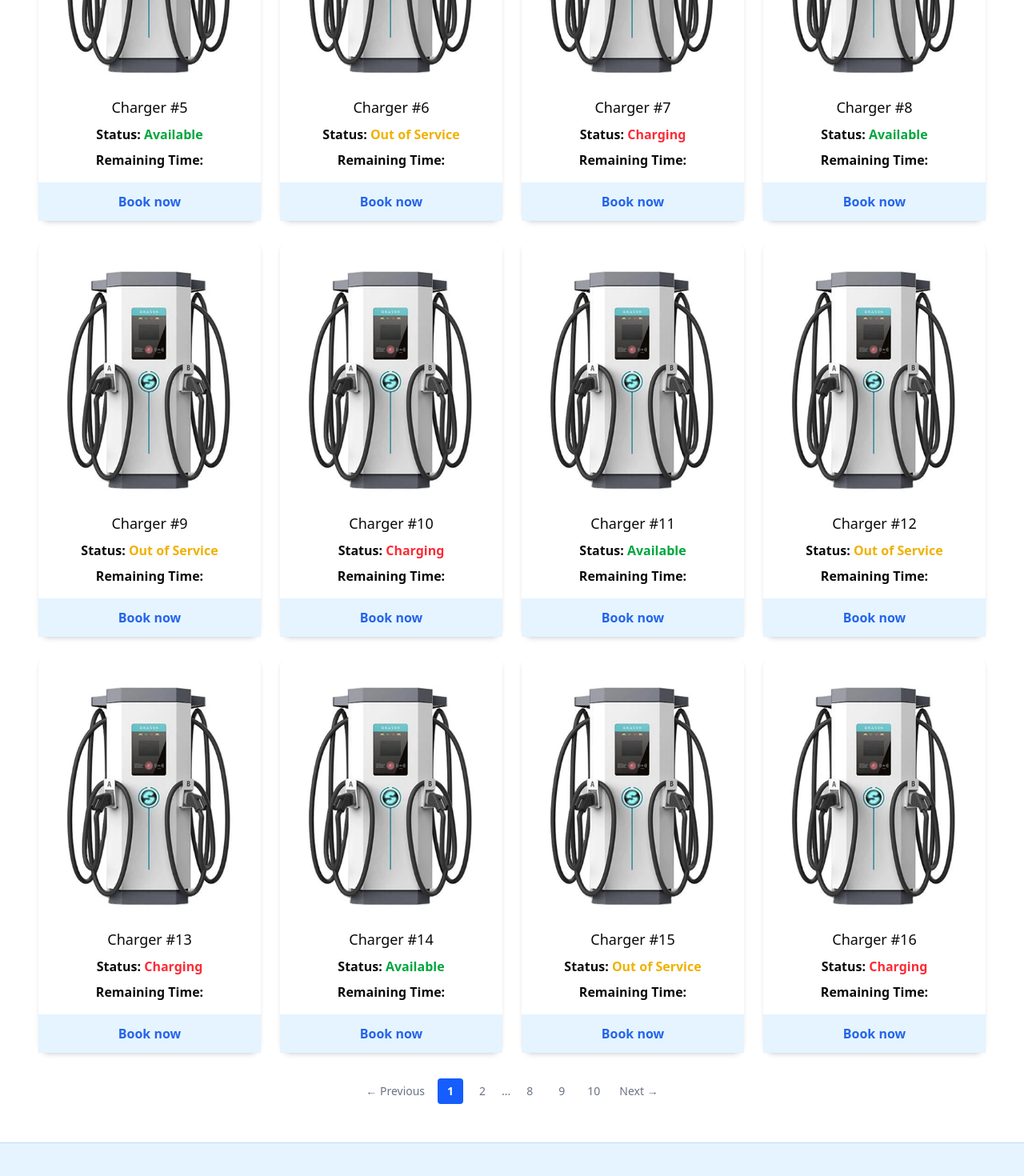
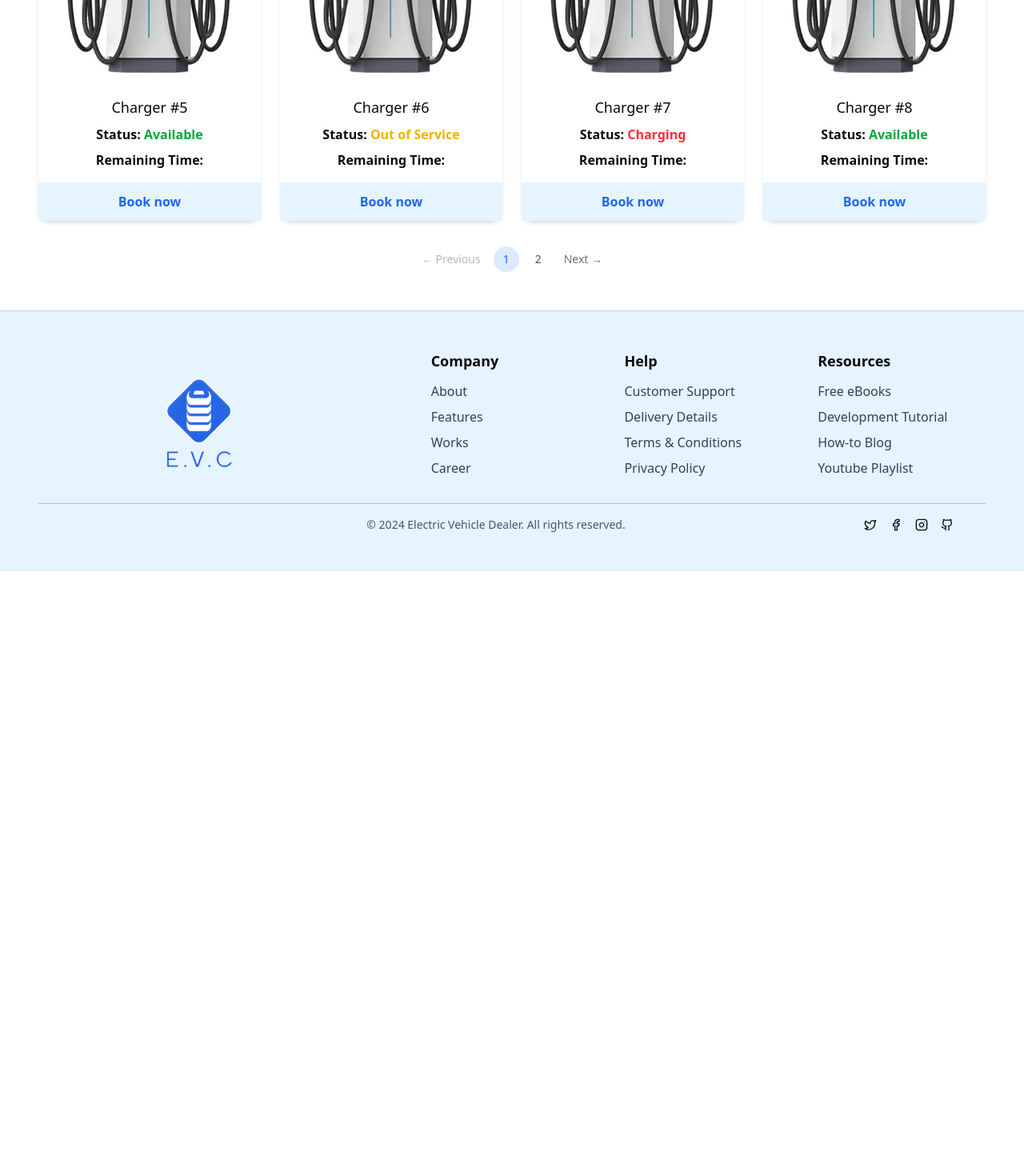
Before and after one commit to DatNguyen9240/FE_Electric_Vehicle_Dealer_Management_System, a React (Vite) app: page /booking in a window 1280 px wide. Shown: the part 1736-3206 px from the top of the page at 80% size. After the commit the page ends 2450 px from the top, so only its background shows below. Built offline with nearby package versions, Linux system fonts and the light colour scheme.

Commit message:
UI improvements

```diff
--- a/src/components/Admin/TableToolbar.tsx
+++ b/src/components/Admin/TableToolbar.tsx
@@ -19,18 +19,18 @@ const TableToolbar: React.FC<TableToolbarProps> = ({
     <input
       type="text"
       placeholder={searchPlaceholder}
-      className="border rounded-lg px-4 py-2 w-72 text-sm focus:outline-none focus:ring-2 focus:ring-blue-200"
+      className="border border-[#333333] rounded-lg px-7 py-1 w-72 text-sm focus:outline-none focus:ring-1 focus:ring-[#333333]"
       onChange={(e) => onSearchChange?.(e.target.value)}
     />
     <div className="flex gap-2">
       <button
-        className="flex items-center gap-2 border px-4 py-2 rounded-lg text-sm font-medium bg-white hover:bg-gray-50"
+        className="flex items-center gap-2 border px-5 py-1 rounded-lg text-sm font-medium bg-white hover:bg-[#333333] hover:text-white"
         onClick={onExport}
       >
         Export
       </button>
       <button
-        className="flex items-center gap-2 px-4 py-2 rounded-lg text-sm font-medium bg-blue-600 text-white hover:bg-blue-700"
+        className="flex items-center gap-2 px-7 py-1 rounded-lg text-sm font-medium bg-[#4094F7] text-white hover:bg-blue-500"
         onClick={onCreate}
       >
         <span className="text-lg">+</span> {createLabel}
--- a/src/components/Sections/Booking/ChargingListSection.tsx
+++ b/src/components/Sections/Booking/ChargingListSection.tsx
@@ -19,6 +19,14 @@ const stations = Array.from({ length: 16 }, (_, i) => ({
 
 const ChargingListSection: React.FC = () => {
   const [openModal, setOpenModal] = useState(false);
+  const [currentPage, setCurrentPage] = useState(1);
+  const itemsPerPage = 8;
+  const totalPages = Math.ceil(stations.length / itemsPerPage);
+
+  // Calculate which stations to show on current page
+  const startIndex = (currentPage - 1) * itemsPerPage;
+  const endIndex = startIndex + itemsPerPage;
+  const currentStations = stations.slice(startIndex, endIndex);
 
   return (
     <section className="w-full py-12 bg-white">
@@ -27,7 +35,7 @@ const ChargingListSection: React.FC = () => {
           Charging Station List
         </h2>
         <div className="grid grid-cols-1 sm:grid-cols-2 md:grid-cols-3 lg:grid-cols-4 gap-6 mb-8">
-          {stations.map((station) => (
+          {currentStations.map((station) => (
             <ChargingStationCard
               key={station.id}
               {...station}
@@ -35,7 +43,11 @@ const ChargingListSection: React.FC = () => {
             />
           ))}
         </div>
-        <Pagination />
+        <Pagination
+          currentPage={currentPage}
+          totalPages={totalPages}
+          onPageChange={setCurrentPage}
+        />
         <BookingModal open={openModal} onClose={() => setOpenModal(false)} />
       </div>
     </section>
--- a/src/components/Sections/Booking/Modal/BookingModal.tsx
+++ b/src/components/Sections/Booking/Modal/BookingModal.tsx
@@ -208,7 +208,7 @@ const BookingModal: React.FC<BookingModalProps> = ({ open, onClose }) => {
                           t.disabled
                             ? "bg-gray-100 text-gray-400 cursor-not-allowed"
                             : t.time === selectedTime
-                            ? "bg-blue-600 text-white border-blue-600"
+                            ? "bg-[#2465EA] text-white border-blue-600"
                             : "bg-white text-blue-600 border-blue-600 hover:bg-blue-50"
                         }`}
                     >
@@ -232,7 +232,7 @@ const BookingModal: React.FC<BookingModalProps> = ({ open, onClose }) => {
                   </button>
                   <button
                     type="submit"
-                    className="flex-1 py-1 rounded-lg bg-blue-600 text-white font-semibold"
+                    className="flex-1 py-1 rounded-lg bg-[#2465EA] text-white font-semibold"
                   >
                     Submit
                   </button>
--- a/src/components/Sections/Home/FeedbackSection.tsx
+++ b/src/components/Sections/Home/FeedbackSection.tsx
@@ -28,10 +28,10 @@ const FeedbackSection: React.FC = () => {
           {/* Button */}
           <div className="mb-10 md:mt-0 me-10">
             <a
-              href="#"
+              href="/contact"
               className="border-2 border-white text-white px-10 py-3 rounded-xl text-lg font-medium hover:bg-white hover:text-black transition"
             >
-              FILL FORM
+              Contact Us
             </a>
           </div>
         </div>
--- a/src/components/Ui/Pagination.tsx
+++ b/src/components/Ui/Pagination.tsx
@@ -1,20 +1,67 @@
 import React from "react";
 
-const Pagination: React.FC = () => (
+interface PaginationProps {
+  currentPage?: number;
+  totalPages?: number;
+  onPageChange?: (page: number) => void;
+}
+
+const Pagination: React.FC<PaginationProps> = ({
+  currentPage = 1,
+  totalPages = 10,
+  onPageChange
+}) => {
+  const handlePageChange = (page: number) => {
+    if (onPageChange) {
+      onPageChange(page);
+    }
+  };
+
+  const handlePrevious = () => {
+    if (currentPage > 1) {
+      handlePageChange(currentPage - 1);
+    }
+  };
+
+  const handleNext = () => {
+    if (currentPage < totalPages) {
+      handlePageChange(currentPage + 1);
+    }
+  };
+
+  return (
     <div className="flex items-center justify-center gap-2 text-gray-500 text-sm">
-    <button className="px-2 py-1 rounded hover:bg-gray-100">
+      <button
+        onClick={handlePrevious}
+        disabled={currentPage === 1}
+        className="px-2 py-1 rounded hover:bg-gray-100 disabled:opacity-50 disabled:cursor-not-allowed"
+      >
         &larr; Previous
       </button>
-    <button className="w-8 h-8 rounded bg-blue-600 text-white font-bold">
-      1
+
+      {Array.from({ length: totalPages }, (_, i) => i + 1).map((page) => (
+        <button
+          key={page}
+          onClick={() => handlePageChange(page)}
+          className={`w-8 h-8 rounded-full flex items-center justify-center text-sm font-medium transition-colors ${
+            currentPage === page
+              ? "bg-blue-100 text-blue-600"
+              : "text-gray-600 hover:bg-gray-100"
+          }`}
+        >
+          {page}
         </button>
-    <button className="w-8 h-8 rounded hover:bg-gray-100">2</button>
-    <span>...</span>
-    <button className="w-8 h-8 rounded hover:bg-gray-100">8</button>
-    <button className="w-8 h-8 rounded hover:bg-gray-100">9</button>
-    <button className="w-8 h-8 rounded hover:bg-gray-100">10</button>
-    <button className="px-2 py-1 rounded hover:bg-gray-100">Next &rarr;</button>
+      ))}
+
+      <button
+        onClick={handleNext}
+        disabled={currentPage === totalPages}
+        className="px-2 py-1 rounded hover:bg-gray-100 disabled:opacity-50 disabled:cursor-not-allowed"
+      >
+        Next &rarr;
+      </button>
     </div>
   );
+};
 
 export default Pagination;
--- a/src/pages/News.tsx
+++ b/src/pages/News.tsx
@@ -1,4 +1,4 @@
-import React from "react";
+import React, { useState } from "react";
 import Pagination from "@components/Ui/Pagination";
 
 const newsList = [
@@ -42,9 +42,90 @@ const newsList = [
       "JavaScript frameworks make development easy with extensive features and functionalities.",
     sourceLink: "#",
   },
+  {
+    title: "Electric Vehicle Charging Infrastructure Growth",
+    author: "John Smith",
+    date: "March 15, 2024",
+    image: "/post/01.png",
+    link: "#",
+    excerpt: "The electric vehicle charging infrastructure market is experiencing unprecedented growth...",
+    sourceLink: "#",
+  },
+  {
+    title: "Sustainable Energy Solutions for EV Charging",
+    author: "Sarah Johnson",
+    date: "March 10, 2024",
+    image: "/post/02.png",
+    link: "#",
+    excerpt: "Renewable energy sources are becoming increasingly important for EV charging stations...",
+    sourceLink: "#",
+  },
+  {
+    title: "Future of Electric Vehicle Technology",
+    author: "Mike Chen",
+    date: "March 5, 2024",
+    image: "/post/03.png",
+    link: "#",
+    excerpt: "Advancements in battery technology and charging speeds are revolutionizing the EV industry...",
+    sourceLink: "#",
+  },
+  {
+    title: "Government Incentives for EV Adoption",
+    author: "Lisa Wang",
+    date: "February 28, 2024",
+    image: "/post/04.png",
+    link: "#",
+    excerpt: "New government policies are making electric vehicles more accessible to consumers...",
+    sourceLink: "#",
+  },
+  {
+    title: "EV Charging Station Maintenance Best Practices",
+    author: "David Lee",
+    date: "February 20, 2024",
+    image: "/post/01.png",
+    link: "#",
+    excerpt: "Proper maintenance is crucial for ensuring optimal performance of EV charging stations...",
+    sourceLink: "#",
+  },
+  {
+    title: "Smart Grid Integration for EV Charging",
+    author: "Emma Wilson",
+    date: "February 15, 2024",
+    image: "/post/02.png",
+    link: "#",
+    excerpt: "Integrating EV charging stations with smart grid technology offers numerous benefits...",
+    sourceLink: "#",
+  },
+  {
+    title: "Wireless EV Charging Technology Advances",
+    author: "Alex Rodriguez",
+    date: "February 10, 2024",
+    image: "/post/03.png",
+    link: "#",
+    excerpt: "Wireless charging technology is making significant strides in the EV industry...",
+    sourceLink: "#",
+  },
+  {
+    title: "EV Charging Station Security Measures",
+    author: "Jennifer Kim",
+    date: "February 5, 2024",
+    image: "/post/04.png",
+    link: "#",
+    excerpt: "Security considerations are paramount when designing and operating EV charging stations...",
+    sourceLink: "#",
+  },
 ];
 
 const News: React.FC = () => {
+  const [currentPage, setCurrentPage] = useState(1);
+  const itemsPerPage = 4;
+  const totalPages = Math.ceil(newsList.length / itemsPerPage);
+
+  // Calculate which news to show on current page
+  const startIndex = (currentPage - 1) * itemsPerPage;
+  const endIndex = startIndex + itemsPerPage;
+  const currentNews = newsList.slice(startIndex, endIndex);
+
   return (
     <div className="min-h-screen bg-white py-10 px-2 max-w-[1200px] mx-auto px-4 md:px-12">
       <h1 className="text-4xl font-bold text-center mb-2">
@@ -56,7 +137,7 @@ const News: React.FC = () => {
       </p>
       <h2 className="text-lg font-semibold mb-4">All new posts</h2>
       <div className="grid md:grid-cols-2 gap-6 mb-8">
-        {newsList.map((news, idx) => (
+        {currentNews.map((news, idx) => (
           <div
             key={idx}
             className="bg-white rounded-lg shadow-none border border-gray-100 hover:shadow-md transition overflow-hidden flex flex-col"
@@ -102,7 +183,11 @@ const News: React.FC = () => {
           </div>
         ))}
       </div>
-      <Pagination />
+      <Pagination
+        currentPage={currentPage}
+        totalPages={totalPages}
+        onPageChange={setCurrentPage}
+      />
     </div>
   );
 };
```
Also changed, not shown: src/components/Sections/Admin/ChartSection.tsx (+14 -15 lines). Lines whose indentation alone changed are shown as unchanged.
